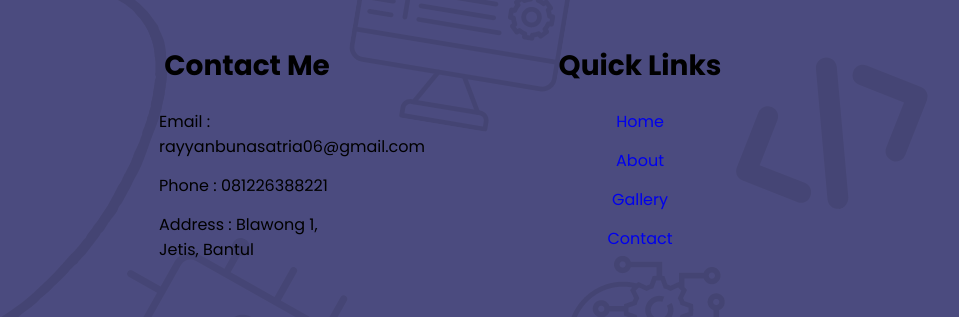
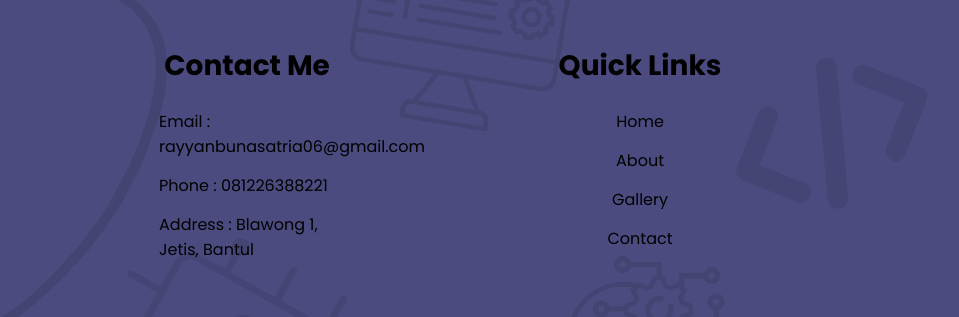
Before and after one commit to Bunstray/TugasFEOEMOEM, a plain HTML site: page index.html in a window 1280 px wide. Shown: the part 2850-3167 px from the top of the page, 0-959 px from the left. Drawn offline with Linux system fonts and the light colour scheme.

Commit message:
Update style.css

```diff
--- a/style.css
+++ b/style.css
@@ -388,7 +388,7 @@ footer h3 {
     text-decoration: none;
 }
 
-.footercontent ul li{
+.footercontent ul li a{
     color: black;
 }
 
```
